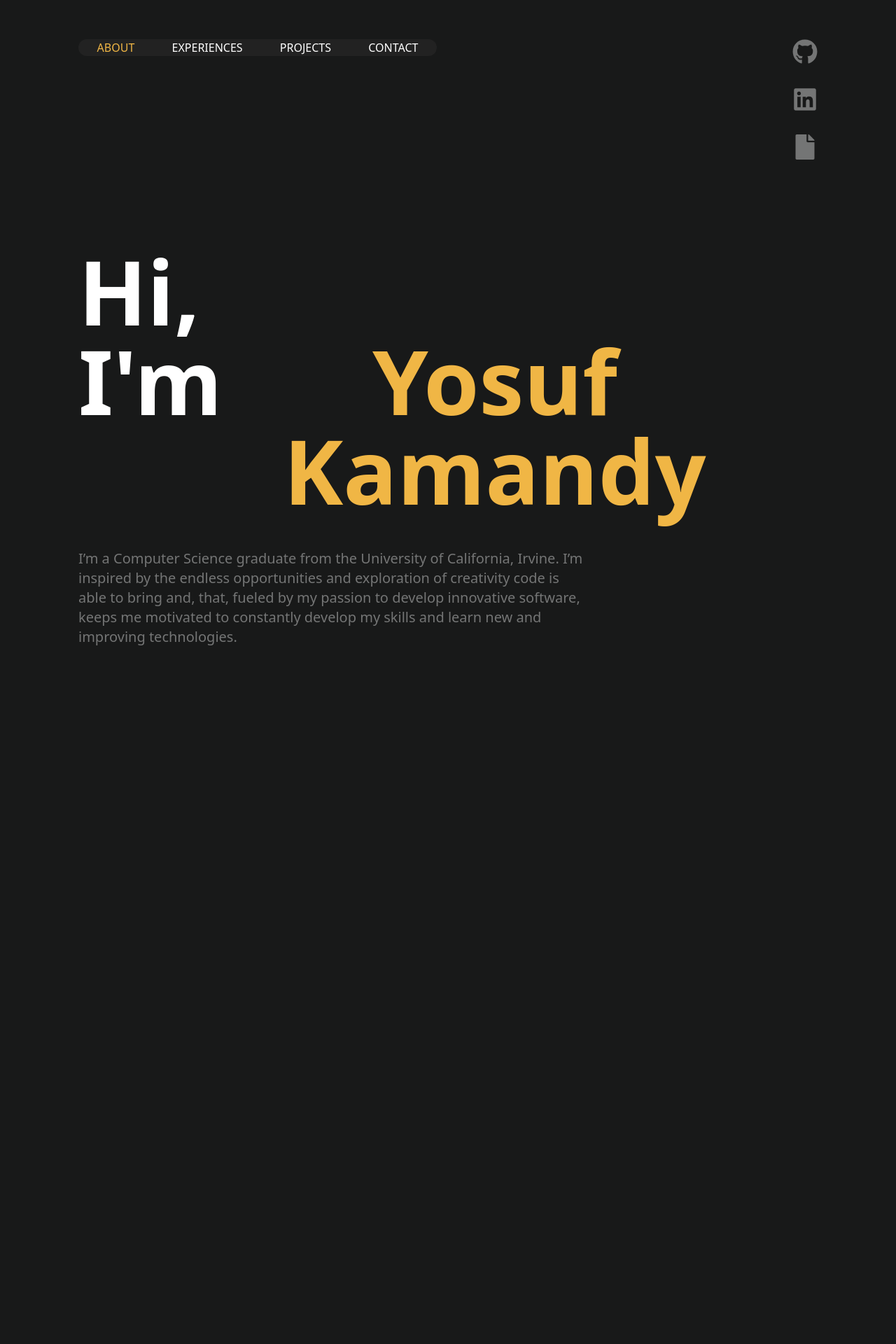
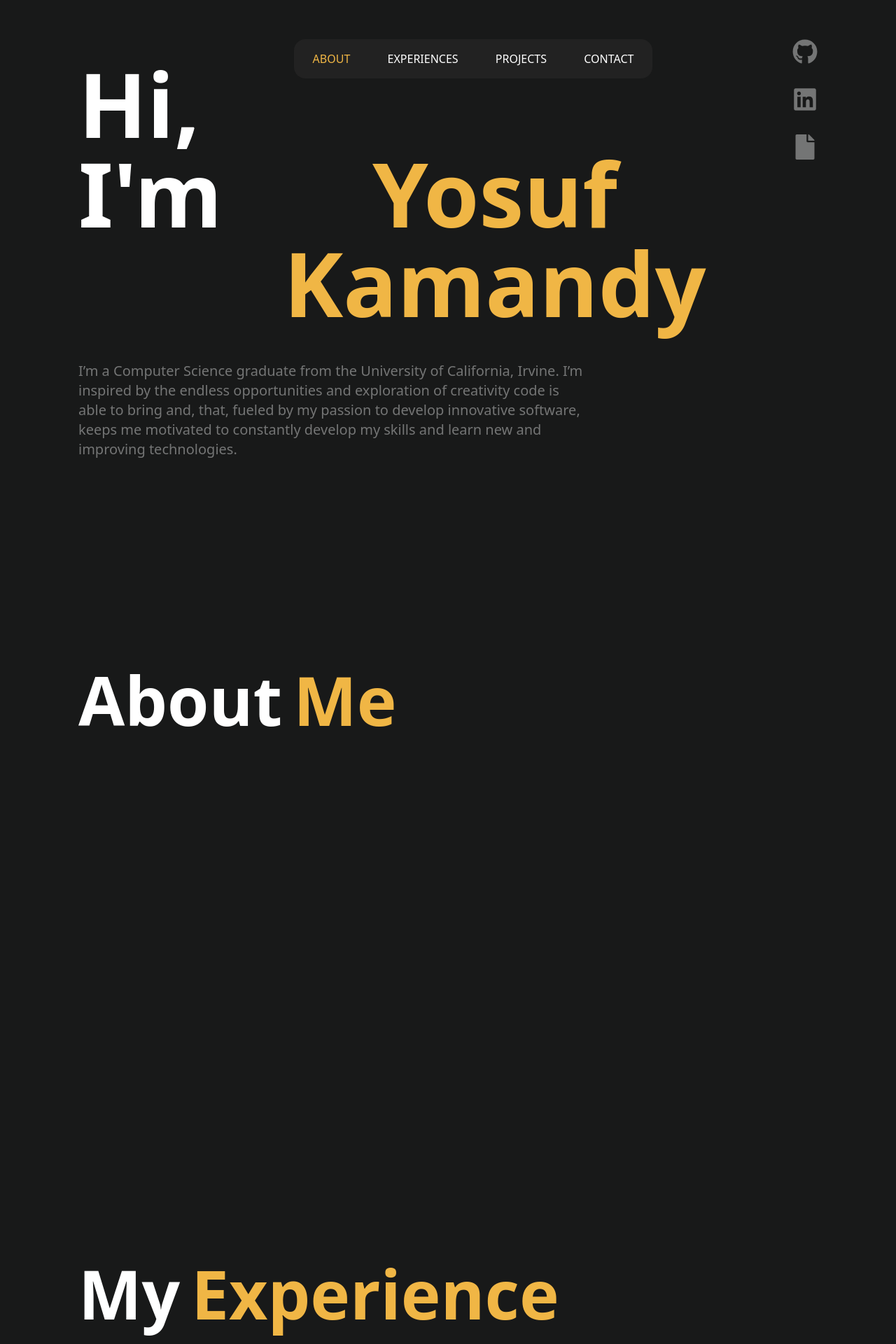
Before and after one commit to jkamandy/portfolioNew, a React (Vite) app in the folder portfolio/: page / in a window 1280 px wide. Shown: the top 1920 px of the page at 70% size. Before the commit the page ends 924 px from the top, so only its background shows below. Built offline with nearby package versions, Linux system fonts and the light colour scheme.

Commit message:
updated layout, added new sections

```diff
--- a/portfolio/src/components/navbar/Navbar.jsx
+++ b/portfolio/src/components/navbar/Navbar.jsx
@@ -1,14 +1,15 @@
 import { useState } from 'react'
 
-function Navbar() {
+function Navbar( {handleSetScroll} ) {
   const [selectedItem, setSelectedItem] = useState('ABOUT');
 
   const handleItemClick = (item) => {
     setSelectedItem(item);
+    handleSetScroll(item);
   };
 
   return (
-     <div className='flex items-center justify-around h-14 w-[32rem] bg-navbar-dark rounded-2xl'>
+     <div className='flex items-center justify-around h-14 w-[32rem] bg-navbar-dark rounded-2xl fixed self-center ml-[10rem]'>
         <div
             className={`navbar-text ${selectedItem === 'ABOUT' ? 'selected' : ''}`}
             onClick={() => handleItemClick('ABOUT')}
--- a/portfolio/src/components/socials/Socials.jsx
+++ b/portfolio/src/components/socials/Socials.jsx
@@ -8,7 +8,7 @@ import { FaFile } from "react-icons/fa";
 function Socials() {
 
   return (
-     <div className='flex flex-col'>
+     <div className='flex flex-col fixed right-[7rem]'>
         <a className='social-icons' href='https://github.com/jkamandy'><FaGithub/></a>
         <a className='social-icons' href='https://www.linkedin.com/in/joseph-kamandy-8649b4225/'><FaLinkedin/></a>
         <a className='social-icons' href='https://drive.google.com/file/d/1h7p3eHSeU--vYt1SXk9zBuvmYgHgj9ch/view?usp=sharing'><FaFile/></a>
--- a/portfolio/src/components/title/Title.jsx
+++ b/portfolio/src/components/title/Title.jsx
@@ -4,7 +4,7 @@ function Title() {
 
 
   return (
-     <div className='flex flex-col mt-[17rem]'>
+     <div className='flex flex-col justify-end h-[75vh]'>
         <span className='title-text-w'>Hi,</span>
         <div className='flex gap-4'>
             <span className='title-text-w'>I'm</span>
--- a/portfolio/src/index.css
+++ b/portfolio/src/index.css
@@ -14,6 +14,14 @@
   @apply flex text-primary-orange font-bold text-9xl;
 }
 
+.subtitle-text-w {
+  @apply flex text-white font-bold text-8xl;
+}
+
+.subtitle-text-o {
+  @apply flex text-primary-orange font-bold text-8xl;
+}
+
 .subheading-text {
   @apply flex text-text-gray text-left text-xl ;
 }
@@ -26,6 +34,10 @@
   @apply hover:scale-125;
 }
 
+.subheading-container {
+  @apply flex gap-4 mt-12;
+}
+
 
 .navbar-text:hover,
 .social-icons:hover,
--- /dev/null
+++ b/portfolio/src/sections/AboutMe/AboutMe.jsx
@@ -0,0 +1,18 @@
+import { useState } from 'react'
+
+function AboutMe() {
+
+
+  return (
+     <div className='flex flex-col h-[100vh]'>
+        <div className='subheading-container'>
+            <span className='subtitle-text-w'>About</span>
+            <span className='subtitle-text-o'>Me</span>
+        </div>
+
+
+     </div>
+  )
+}
+
+export default AboutMe
--- /dev/null
+++ b/portfolio/src/sections/Contact/Contact.jsx
@@ -0,0 +1,18 @@
+import { useState } from 'react'
+
+function Contact() {
+
+
+  return (
+     <div id='CONTACT' className='flex flex-col h-[100vh]'>
+        <div className='subheading-container'>
+            <span className='subtitle-text-w'>Contact</span>
+            <span className='subtitle-text-o'>Me</span>
+        </div>
+
+
+     </div>
+  )
+}
+
+export default Contact
--- /dev/null
+++ b/portfolio/src/sections/Experiences/Experiences.jsx
@@ -0,0 +1,18 @@
+import { useState } from 'react'
+
+function Experiences() {
+
+
+  return (
+     <div id='EXPERIENCES' className='flex flex-col h-[100vh]'>
+        <div className='subheading-container'>
+            <span className='subtitle-text-w'>My</span>
+            <span className='subtitle-text-o'>Experience</span>
+        </div>
+
+
+     </div>
+  )
+}
+
+export default Experiences
--- a/portfolio/src/sections/HomePage/HomePage.jsx
+++ b/portfolio/src/sections/HomePage/HomePage.jsx
@@ -1,20 +1,55 @@
-import { useState } from 'react'
+import { useState, useEffect } from 'react'
+
 import Navbar from '../../components/navbar/Navbar'
 import Title from '../../components/title/Title'
 import Socials from '../../components/socials/Socials'
+import AboutMe from '../AboutMe/AboutMe'
+import Experiences from '../Experiences/Experiences'
+import Projects from '../Projects/Projects'
+import Contact from '../Contact/Contact'
 
 function HomePage() {
+  const [selectedSection, setSelectedSection] = useState('');
+
+  const handleSetScroll = (section) => {
+    setSelectedSection(section);
+    console.log(section)
+  };
+
+  useEffect(() => {
+    if (selectedSection) {
+      const section = document.getElementById(selectedSection);
+      if (section) {
+
+        section.scrollIntoView({ behavior: 'smooth' });
+      }
+    }
+  }, [selectedSection]);
 
   return (
-     <div className='flex h-screen w-screen pt-14 mx-28 justify-between'>
-      <div className='flex flex-col w-11/12'>
-        <Navbar/>
-        <Title/>
+     <div className='flex  w-screen pt-14 mx-28 justify-between'>
+      <div className='flex flex-col gap-12'>
+        <div className='flex flex-col w-11/12 h-screen'>
+          <Navbar handleSetScroll={handleSetScroll}/>
+          <Title/>
+        </div>
+        <div id='ABOUT' className='flex flex-col w-11/12 h-screen'>
+          <AboutMe/>
+        </div>
+        <div id='EXPERIENCES' className='flex flex-col w-11/12 h-screen'>
+          <Experiences/>
+        </div>
+        <div id='PROJECTS' className='flex flex-col w-11/12 h-screen'>
+          <Projects/>
+        </div>
+        <div id='CONTACT' className='flex flex-col w-11/12 h-screen'>
+          <Contact/>
+        </div>
       </div>
 
         <Socials/>
+     </div>
 
-     </div>
   )
 }
 
--- /dev/null
+++ b/portfolio/src/sections/Projects/Projects.jsx
@@ -0,0 +1,18 @@
+import { useState } from 'react'
+
+function Projects() {
+
+
+  return (
+     <div id='PROJECTS' className='flex flex-col h-[100vh]'>
+        <div className='subheading-container'>
+            <span className='subtitle-text-w'>My</span>
+            <span className='subtitle-text-o'>Projects</span>
+        </div>
+
+
+     </div>
+  )
+}
+
+export default Projects
```
